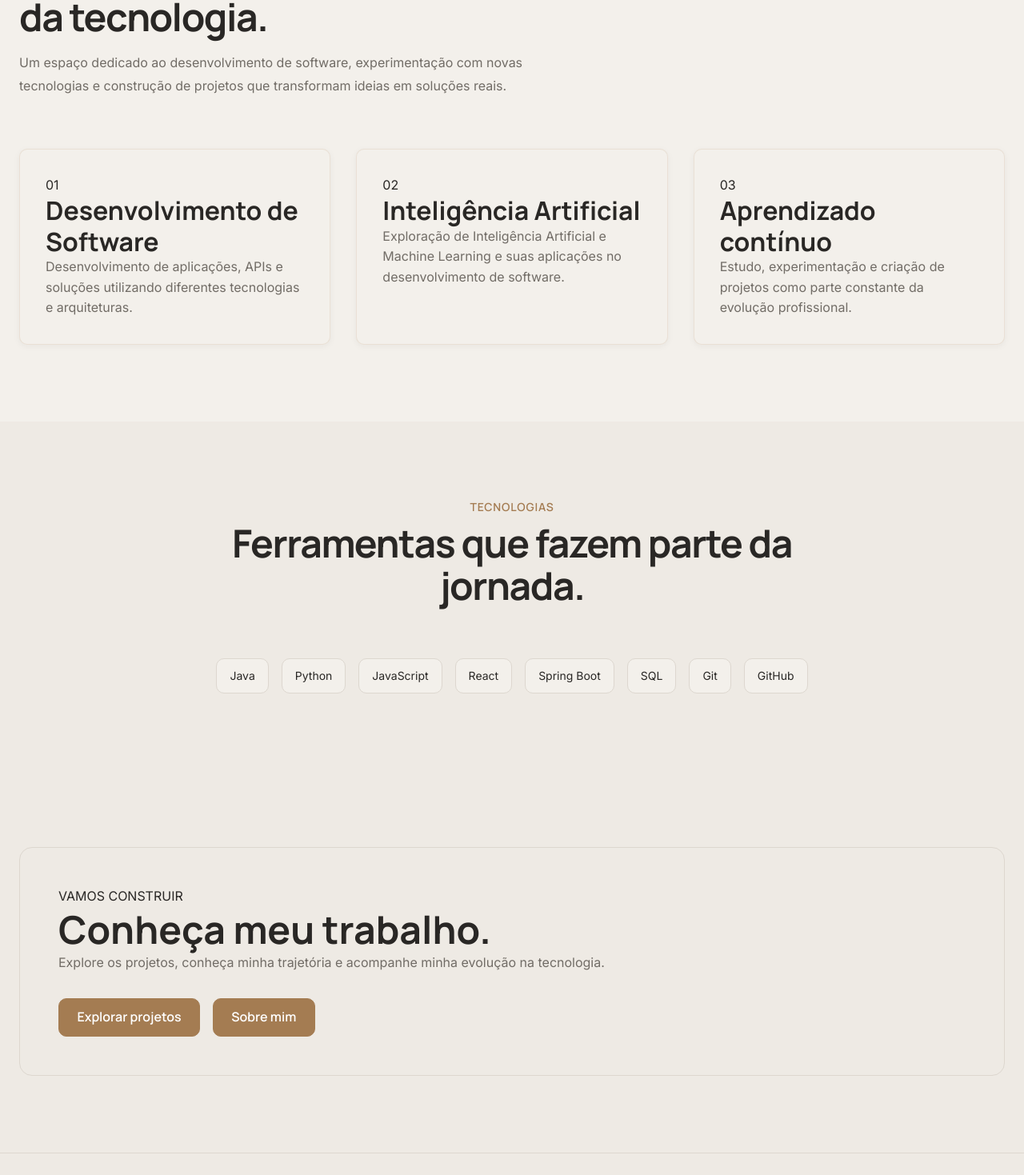
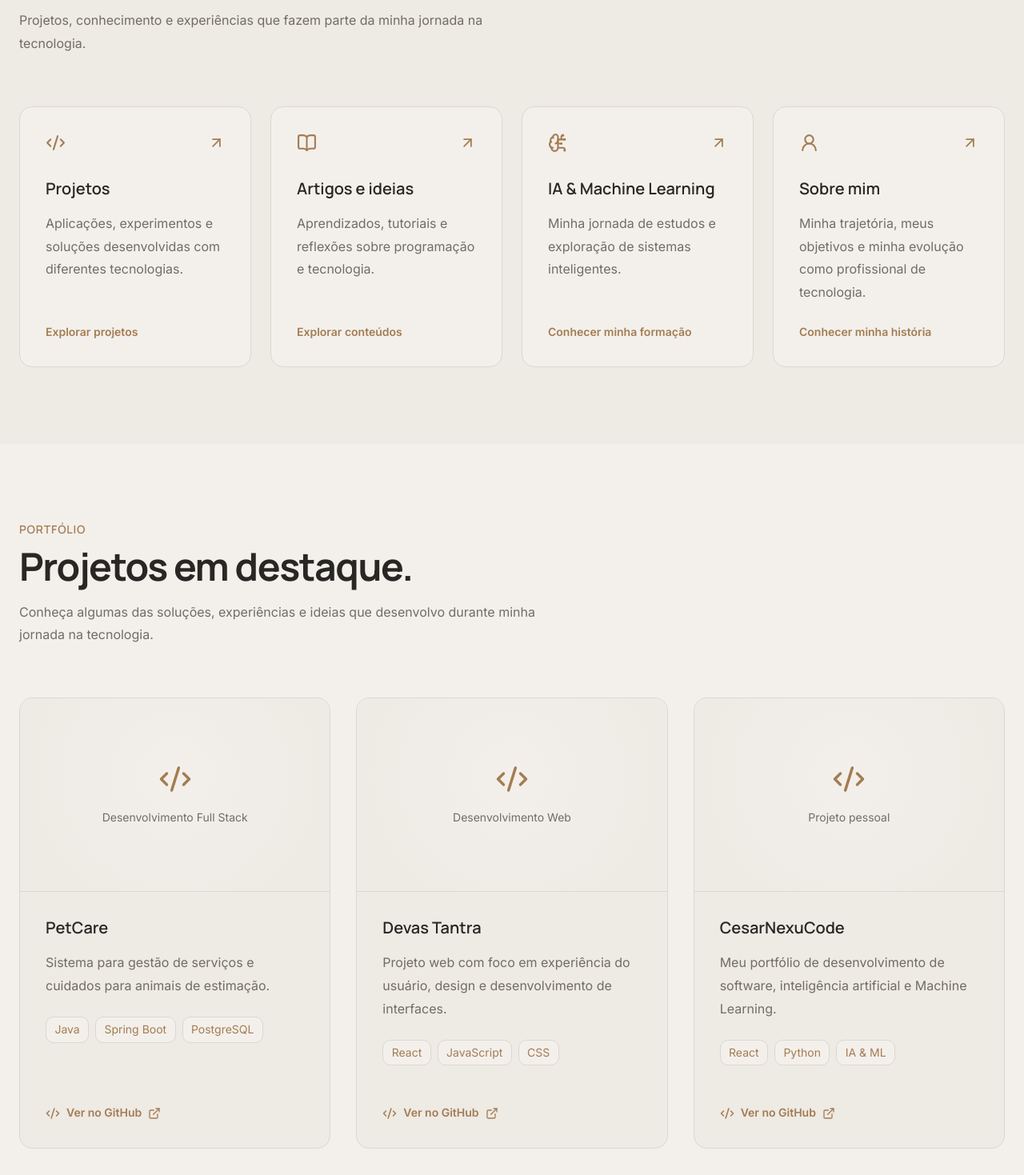
Before and after one commit to Cesarleitor/CesarNexuCode, a React app in the folder frontend/: page /CesarNexuCode/ in a window 1280 px wide. Shown: the part 881-2350 px from the top of the page at 80% size. Built offline with nearby package versions, Linux system fonts and the light colour scheme; the HTML template or start-up script is replaced by a standard one.

Commit message:
fix: ajusta responsividade dos cards de projetos

```diff
--- a/frontend/src/pages/Home/Home.css
+++ b/frontend/src/pages/Home/Home.css
@@ -658,3 +658,38 @@
     transform: none;
   }
 }
+
+/* TESTE — VISIBILIDADE DOS PROJETOS */
+.home-projects {
+  display: block !important;
+  visibility: visible !important;
+  opacity: 1 !important;
+  position: relative;
+  z-index: 1;
+}
+
+.home-projects .projects-grid {
+  display: grid !important;
+  grid-template-columns: repeat(3, minmax(0, 1fr));
+  visibility: visible !important;
+  opacity: 1 !important;
+}
+
+.home-projects .project-card {
+  display: flex !important;
+  visibility: visible !important;
+  opacity: 1 !important;
+  min-width: 0;
+}
+
+@media (max-width: 900px) {
+  .home-projects .projects-grid {
+    grid-template-columns: repeat(2, minmax(0, 1fr));
+  }
+}
+
+@media (max-width: 600px) {
+  .home-projects .projects-grid {
+    grid-template-columns: minmax(0, 1fr);
+  }
+}
--- a/frontend/src/pages/Home/Home.jsx
+++ b/frontend/src/pages/Home/Home.jsx
@@ -3,6 +3,48 @@ import SectionTitle from '../../components/SectionTitle/SectionTitle'
 import Card from '../../components/Card/Card'
 import './Home.css'
 import banner01 from '../../assets/banner01.jpg'
+
+import {
+  ArrowUpRight,
+  Code2,
+  BookOpen,
+  BrainCircuit,
+  UserRound,
+  ExternalLink,
+} from 'lucide-react'
+
+const projetosDestaque = [
+  {
+    id: 1,
+    titulo: 'PetCare',
+    descricao:
+      'Sistema para gestão de serviços e cuidados para animais de estimação.',
+    tecnologias: ['Java', 'Spring Boot', 'PostgreSQL'],
+    imagem: null,
+    github: 'https://github.com/Cesarleitor',
+    categoria: 'Desenvolvimento Full Stack',
+  },
+  {
+    id: 2,
+    titulo: 'Devas Tantra',
+    descricao:
+      'Projeto web com foco em experiência do usuário, design e desenvolvimento de interfaces.',
+    tecnologias: ['React', 'JavaScript', 'CSS'],
+    imagem: null,
+    github: 'https://github.com/Cesarleitor/devas-tantra-frontend',
+    categoria: 'Desenvolvimento Web',
+  },
+  {
+    id: 3,
+    titulo: 'CesarNexuCode',
+    descricao:
+      'Meu portfólio de desenvolvimento de software, inteligência artificial e Machine Learning.',
+    tecnologias: ['React', 'Python', 'IA & ML'],
+    imagem: null,
+    github: 'https://github.com/Cesarleitor',
+    categoria: 'Projeto pessoal',
+  },
+]
 
 function Home() {
   return (
@@ -71,6 +113,150 @@ function Home() {
 
       </section>
 
+
+      {/* ACESSO RÁPIDO */}
+      <section className="home-shortcuts">
+        <div className="container">
+
+
+          <SectionTitle
+            eyebrow="Explore"
+            title="Um pouco do meu universo."
+            description="Projetos, conhecimento e experiências que fazem parte da minha jornada na tecnologia."
+          />
+
+          <div className="shortcuts-grid">
+
+            <Link to="/projetos" className="shortcut-card">
+              <div className="shortcut-card__top">
+                <Code2 size={25} />
+                <ArrowUpRight size={21} className="shortcut-card__arrow" />
+              </div>
+
+              <h3>Projetos</h3>
+
+              <p>
+                Aplicações, experimentos e soluções desenvolvidas
+                com diferentes tecnologias.
+              </p>
+
+              <span>Explorar projetos</span>
+            </Link>
+
+            <Link to="/artigos" className="shortcut-card">
+              <div className="shortcut-card__top">
+                <BookOpen size={25} />
+                <ArrowUpRight size={21} className="shortcut-card__arrow" />
+              </div>
+
+              <h3>Artigos e ideias</h3>
+
+              <p>
+                Aprendizados, tutoriais e reflexões sobre programação
+                e tecnologia.
+              </p>
+
+              <span>Explorar conteúdos</span>
+            </Link>
+
+            <Link to="/formacao" className="shortcut-card">
+              <div className="shortcut-card__top">
+                <BrainCircuit size={25} />
+                <ArrowUpRight size={21} className="shortcut-card__arrow" />
+              </div>
+
+              <h3>IA & Machine Learning</h3>
+
+              <p>
+                Minha jornada de estudos e exploração de sistemas
+                inteligentes.
+              </p>
+
+              <span>Conhecer minha formação</span>
+            </Link>
+
+            <Link to="/sobre" className="shortcut-card">
+              <div className="shortcut-card__top">
+                <UserRound size={25} />
+                <ArrowUpRight size={21} className="shortcut-card__arrow" />
+              </div>
+
+              <h3>Sobre mim</h3>
+
+              <p>
+                Minha trajetória, meus objetivos e minha evolução
+                como profissional de tecnologia.
+              </p>
+
+              <span>Conhecer minha história</span>
+            </Link>
+
+          </div>
+        </div>
+      </section>
+
+      {/* PROJETOS EM DESTAQUE */}
+      <section className="home-projects">
+        <div className="container">
+          <SectionTitle
+            eyebrow="Portfólio"
+            title="Projetos em destaque."
+            description="Conheça algumas das soluções, experiências e ideias que desenvolvo durante minha jornada na tecnologia."
+          />
+
+          <div className="projects-grid">
+            {projetosDestaque.map((projeto) => (
+              <article className="project-card" key={projeto.id}>
+                <div className="project-card__image">
+                  {projeto.imagem ? (
+                    <img
+                      src={projeto.imagem}
+                      alt={`Capa do projeto ${projeto.titulo}`}
+                    />
+                  ) : (
+                    <div className="project-card__placeholder">
+                      <Code2 size={42} />
+                      <span>{projeto.categoria}</span>
+                    </div>
+                  )}
+                </div>
+
+                <div className="project-card__content">
+                  <h3>{projeto.titulo}</h3>
+
+                  <p>{projeto.descricao}</p>
+
+                  <div className="project-card__technologies">
+                    {projeto.tecnologias.map((tecnologia) => (
+                      <span key={tecnologia}>{tecnologia}</span>
+                    ))}
+                  </div>
+
+                  <a
+                    href={projeto.github}
+                    className="project-card__link"
+                    target="_blank"
+                    rel="noreferrer"
+                  >
+                    <Code2 size={18} />
+                    Ver no GitHub
+                    <ExternalLink size={16} />
+                  </a>
+                </div>
+              </article>
+            ))}
+          </div>
+
+          <div className="home-projects__action">
+            <Link to="/projetos" className="button button-primary">
+              Ver todos os projetos
+              <ArrowUpRight size={18} />
+            </Link>
+          </div>
+        </div>
+      </section>
+
+
       {/* FOCO */}
       <section className="home-focus">
         <div className="container">
@@ -123,7 +309,7 @@ function Home() {
       </section>
 
       {/* TECNOLOGIAS */}
-      <section className="home-technologies">
+       <section className="home-technologies" >
         <div className="container">
 
           <SectionTitle
@@ -147,7 +333,7 @@ function Home() {
       </section>
 
       {/* CTA */}
-      <section className="home-cta">
+       <section className="home-cta" >
         <div className="container">
 
           <div className="home-cta__content">
```
